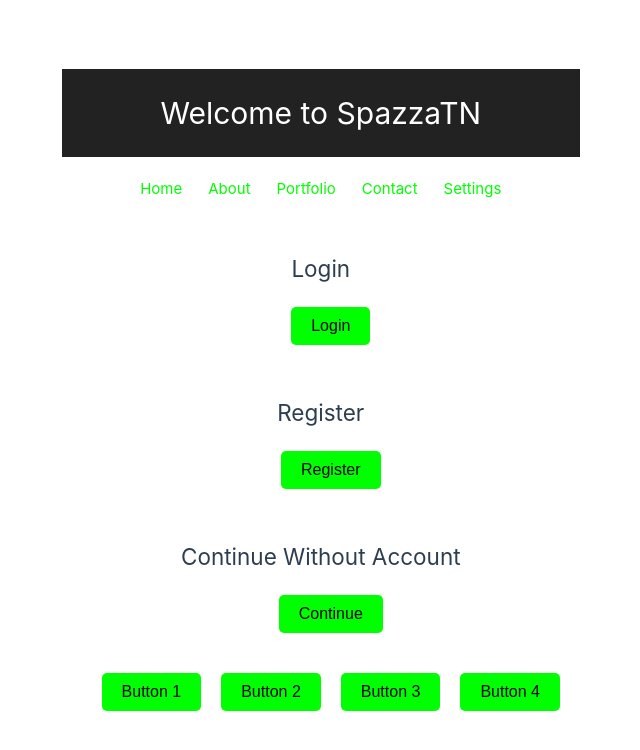
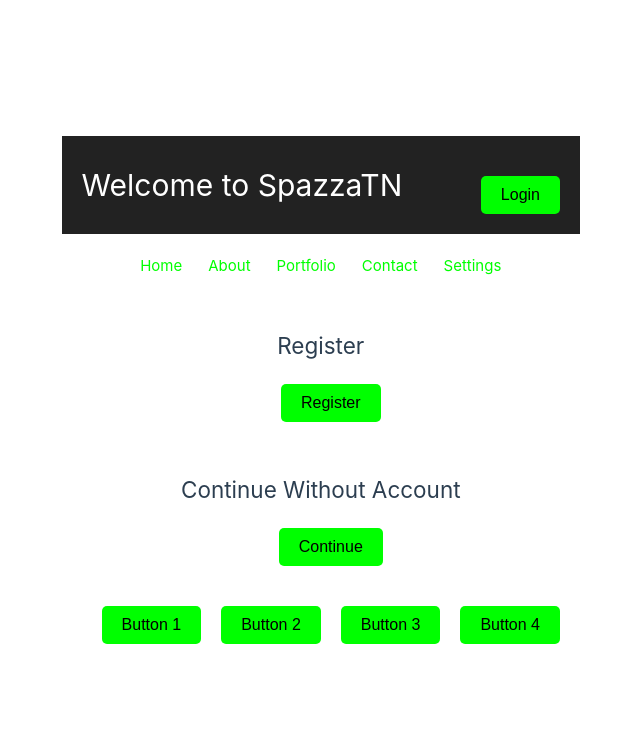
Before and after one commit to andreapedrini01/Ingegneria-del-Software, a Vue app in the folder vue-project/: page / in a window 1280 px wide. Shown: the top 750 px of the page, without its empty margins (60-700 px from the left). Built offline with nearby package versions, Linux system fonts and the light colour scheme.

Commit message:
Moved LogIn button

```diff
--- a/package.json
+++ b/package.json
@@ -25,7 +25,8 @@
     "mongoose": "^8.3.4",
     "swagger-jsdoc": "^6.2.8",
     "swagger-ui-express": "^5.0.0",
-    "vue": "^3.4.27"
+    "vue": "^3.4.27",
+    "vue-router": "^4.3.2"
   },
   "devDependencies": {
     "jest": "^29.7.0",
--- a/vue-project/src/App.vue
+++ b/vue-project/src/App.vue
@@ -2,6 +2,9 @@
   <div>
     <div class="header">
       <h1>Welcome to SpazzaTN</h1>
+      <div class="login-area">
+        <button class="button login" @click="handleLogin">Login</button>
+      </div>
     </div>
 
     <div class="container">
@@ -13,11 +16,10 @@
         <a href="#">Settings</a>
       </div>
 
-      <div class="section login-area">
+      <!--<div class="section login-area">
         <h2>Login</h2>
         <button class="button login" @click="handleLogin">Login</button>
-
-      </div>
+      </div>-->
 
       <!-- Include the LoginWindow component -->
       <!--<login-window v-if="showLogin" />-->
@@ -109,6 +111,9 @@ export default {
   }
 
   .header {
+    display: flex;
+    justify-content: space-between;
+    align-items: center;
     background-color: #222;
     color: #ffffff;
     padding: 20px;
```
Also changed, not shown: 1 other file (tests, documents, lock files or other folders).
